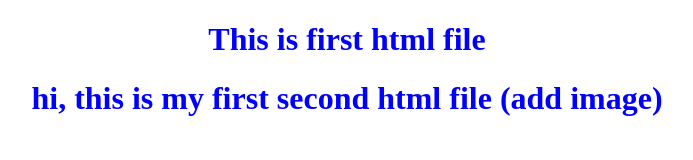
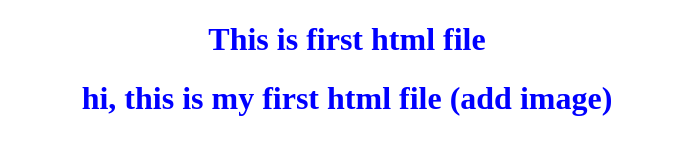
Before and after one commit to Sushilkumarra/Wed3.18-24, a plain HTML site: page index.html in a window 1280 px wide. Shown: the whole page, without its empty margins (293-986 px from the left). Drawn offline with Linux system fonts and the light colour scheme.

```diff
--- a/index.html
+++ b/index.html
@@ -8,6 +8,6 @@
 </head>
 <body>
     <h1>This is first html file</h1>
-    <h1>hi, this is my first second html file (add image) </h1>
+    <h1>hi, this is my first html file (add image) </h1>
 </body>
 </html>
```
